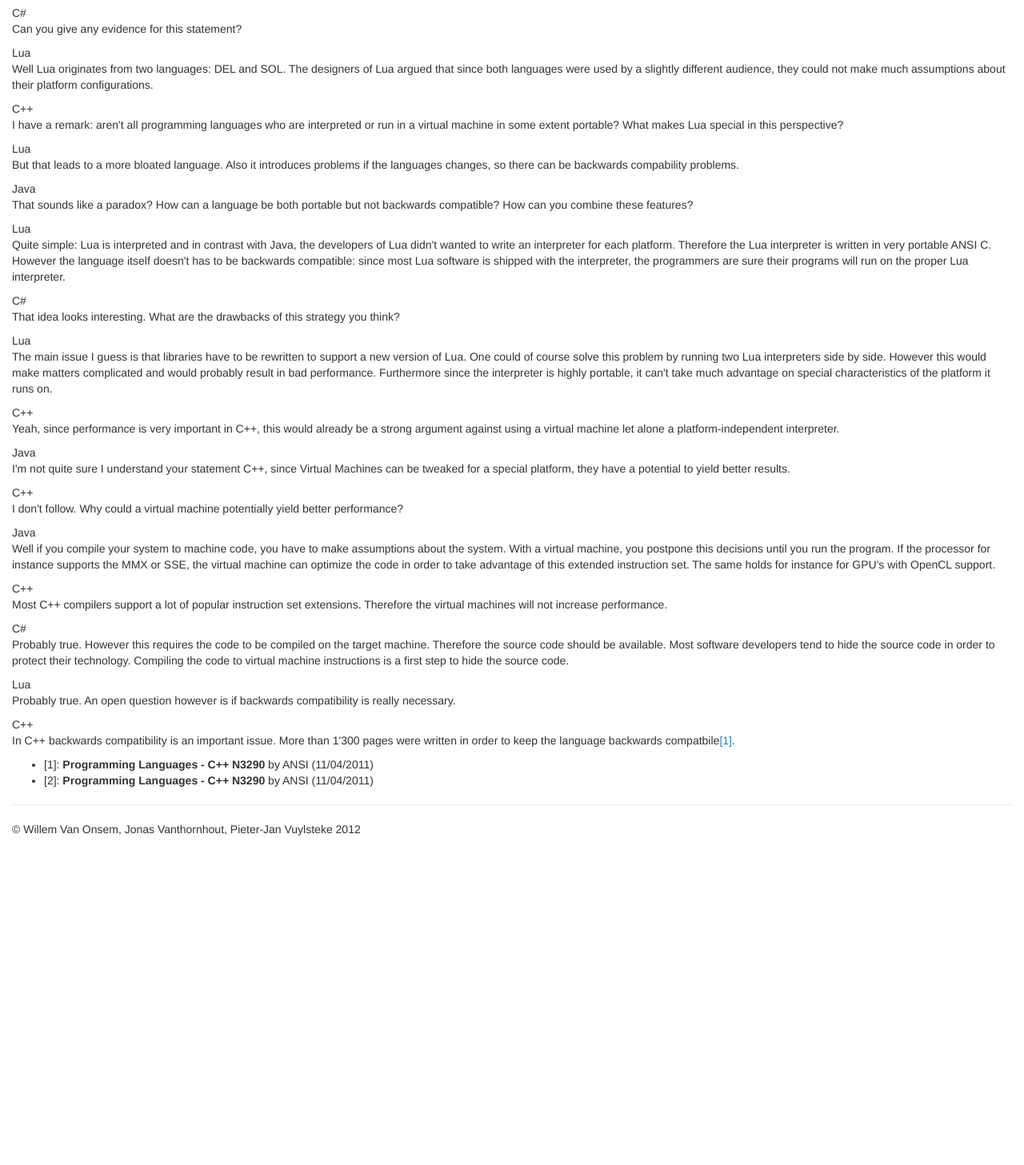
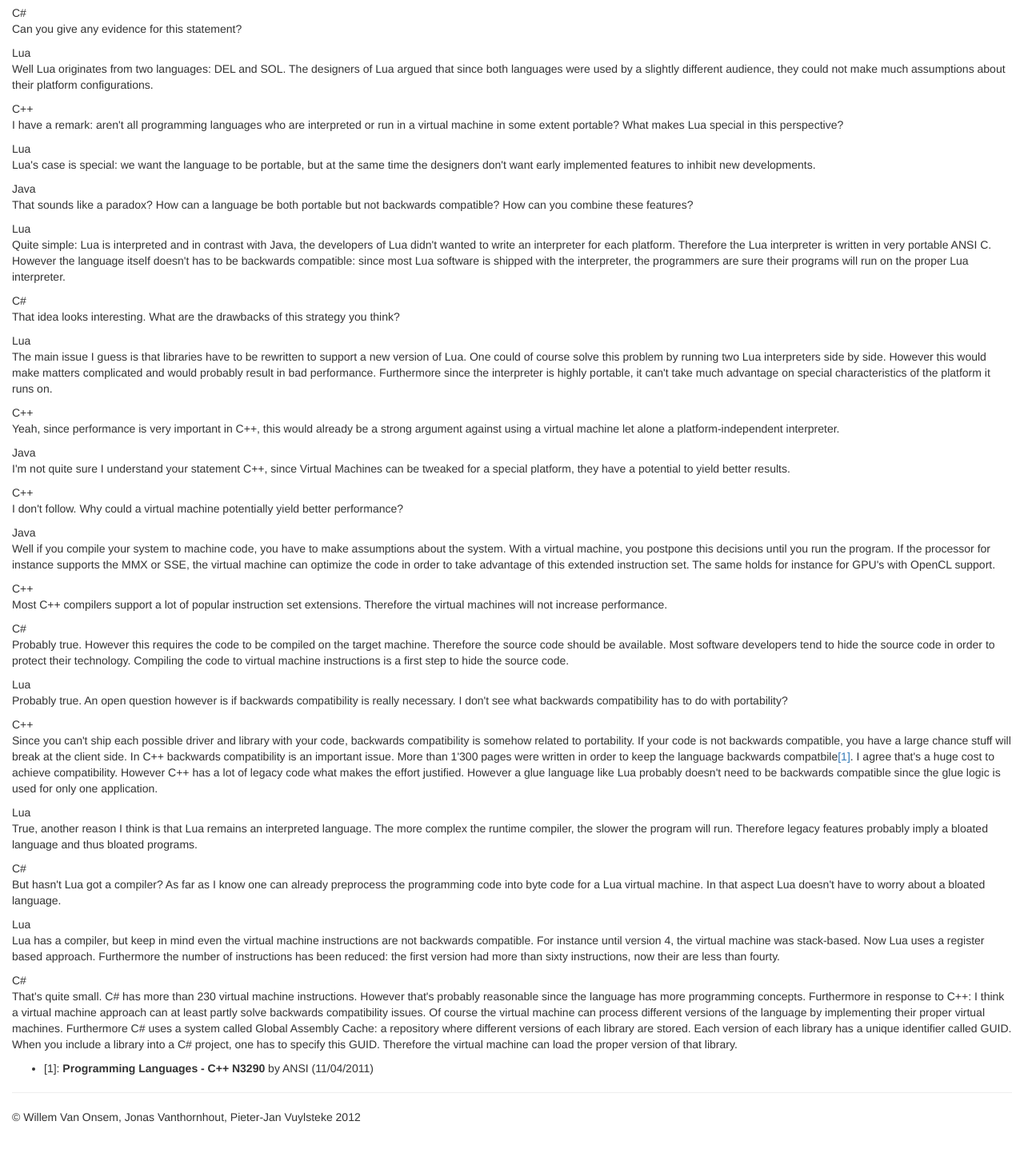
Before and after one commit to KommuSoft/CplKul2012, a PHP site: page /portability.php in a window 1280 px wide. Shown: the part 594-2051 px from the top of the page at 80% size. Before the commit the page ends 1639 px from the top, so only its background shows below. Run offline with PHP 8.4, Linux system fonts and the light colour scheme; some libraries are stand-ins or nearby versions.

Commit message:
Portability.php updated
git-svn-id: file:///home/kommusoft/tmpgit/svncpl@56 3f48092c-57cf-4b77-94f4-3dec9eb1df5f

```diff
--- a/Website/cpl/questions/portability.php
+++ b/Website/cpl/questions/portability.php
@@ -37,11 +37,17 @@
 		$java2 = parent::javaSays("Well if you compile your system to machine code, you have to make assumptions about the system. With a virtual machine, you postpone this decisions until you run the program. If the processor for instance supports the MMX or SSE, the virtual machine can optimize the code in order to take advantage of this extended instruction set. The same holds for instance for GPU's with OpenCL support.");
 		$cpp3 = parent::cppSays("Most C++ compilers support a lot of popular instruction set extensions. Therefore the virtual machines will not increase performance.");
 		$cSharp2 = parent::cSharpSays("Probably true. However this requires the code to be compiled on the target machine. Therefore the source code should be available. Most software developers tend to hide the source code in order to protect their technology. Compiling the code to virtual machine instructions is a first step to hide the source code.");
-		$lua5 = parent::luaSays("Probably true. An open question however is if backwards compatibility is really necessary.");
-		$cpp4 = parent::cppSays("In C++ backwards compatibility is an important issue. More than 1'300 pages were written in order to keep the language backwards compatbile".parent::bib()->cite(1).".");
+		$lua5 = parent::luaSays("Probably true. An open question however is if backwards compatibility is really necessary. I don't see what backwards compatibility has to do with portability?");
+		$cpp4 = parent::cppSays("Since you can't ship each possible driver and library with your code, backwards compatibility is somehow related to portability. If your code is not backwards compatible, you have a large chance stuff will break at the client side. In C++ backwards compatibility is an important issue. More than 1'300 pages were written in order to keep the language backwards compatbile".parent::bib()->cite(1).". I agree that's a huge cost to achieve compatibility. However C++ has a lot of legacy code what makes the effort justified. However a glue language like Lua probably doesn't need to be backwards compatible since the glue logic is used for only one application.");
+		$lua6 = parent::luaSays("True, another reason I think is that Lua remains an interpreted language. The more complex the runtime compiler, the slower the program will run. Therefore legacy features probably imply a bloated language and thus bloated programs.");
+		$cSharp3 = parent::cSharpSays("But hasn't Lua got a compiler? As far as I know one can already preprocess the programming code into byte code for a Lua virtual machine. In that aspect Lua doesn't have to worry about a bloated language.");
+		$lua7 = parent::luaSays("Lua has a compiler, but keep in mind even the virtual machine instructions are not backwards compatible. For instance until version 4, the virtual machine was stack-based. Now Lua uses a register based approach. Furthermore the number of instructions has been reduced: the first version had more than sixty instructions, now their are less than fourty.");
+		$cSharp4 = parent::cSharpSays("That's quite small. C# has more than 230 virtual machine instructions. However that's probably reasonable since the language has more programming concepts. Furthermore in response to C++: I think a virtual machine approach can at least partly solve backwards compatibility issues. Of course the virtual machine can process different versions of the language by implementing their proper virtual machines. Furthermore C# uses a system called Global Assembly Cache: a repository where different versions of each library are stored. Each version of each library has a unique identifier called GUID. When you include a library into a C# project, one has to specify this GUID. Therefore the virtual machine can load the proper version of that library.");
+
+		//TODO: add haskell and python?
 
 
-		$lua = parent::luaSays("Lua is very portable. There are a couple reasons for this. Like I said before Lua was designed to be used by a lot of different people. This means that a lot of different systems can be used. So Lua wa designed with portability in mind. Another point is that Lua was (and is) designed to be a small language. The designers say it's easier to add a feature than removing an excessive one. Also they aren't afraid to break backwards compatibility. This results in a small language. For example: the reference manual is less than 100 pages. How big is the C++ reference?, VM => portable");
+		/*$lua = parent::luaSays("Lua is very portable. There are a couple reasons for this. Like I said before Lua was designed to be used by a lot of different people. This means that a lot of different systems can be used. So Lua wa designed with portability in mind. Another point is that Lua was (and is) designed to be a small language. The designers say it's easier to add a feature than removing an excessive one. Also they aren't afraid to break backwards compatibility. This results in a small language. For example: the reference manual is less than 100 pages. How big is the C++ reference?, VM => portable");
 
 		$cpp = parent::cppSays("More than 1300 pages." . parent::bib()->cite(1) . " But C++ can't permit to break backwards compatibility. The language is used very intensively. Also Lua users can download the interpreter and support it themselves, something that is much much more difficult to do with C++. The reason why C++ isn't that portable in real life, is that compiler writers and library designers create stuff that is useful but not portable. For example the following code isn't valid C++" . $this->codeInline($codeEx1, "c++") . "Although some compilers accept it and make a C++ extension of it.");
 
@@ -53,9 +59,9 @@
 
 		$java = parent::javaSays("Goede portabiliteit, zolang het geen low level stuff is zoals drivers. JVM zorgt er voor dat het portable is.");
 
-		$haskell = parent::haskellSays("Geen vm, compileert naar C-- (of een C variant, afhankelijk van de compiler).");
+		$haskell = parent::haskellSays("Geen vm, compileert naar C-- (of een C variant, afhankelijk van de compiler).");*/
 
-		return $lua0.$cSharp0.$lua1.$cpp0.$lua2.$java0.$lua3.$cSharp1.$lua4.$cpp1.$java1.$cpp2.$java2.$cpp3.$cSharp2.$lua5.$cpp4;
+		return $lua0.$cSharp0.$lua1.$cpp0.$lua2.$java0.$lua3.$cSharp1.$lua4.$cpp1.$java1.$cpp2.$java2.$cpp3.$cSharp2.$lua5.$cpp4.$lua6.$cSharp3.$lua7.$cSharp4;
 	}
 
 	public function link(){
```
